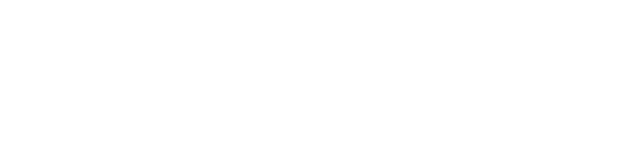
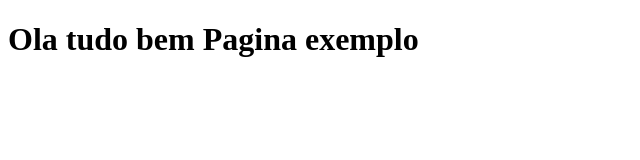
Before and after one commit to isaiasaltoe/aula-cineticajr, a plain HTML site: page index.html in a window 1280 px wide. Shown: the whole page, without its empty margins (0-640 px from the left). Drawn offline with Linux system fonts and the light colour scheme.

Commit message:
Criação do arquivo css e mudanças no arquivo index

```diff
--- /dev/null
+++ b/css.css
@@ -0,0 +1,3 @@
+h1{
+    background-color: red;
+}
--- a/index.html
+++ b/index.html
@@ -6,6 +6,6 @@
     <title>Document</title>
 </head>
 <body>
-
+    <h1>Ola tudo bem Pagina exemplo</h1>
 </body>
 </html>
```
